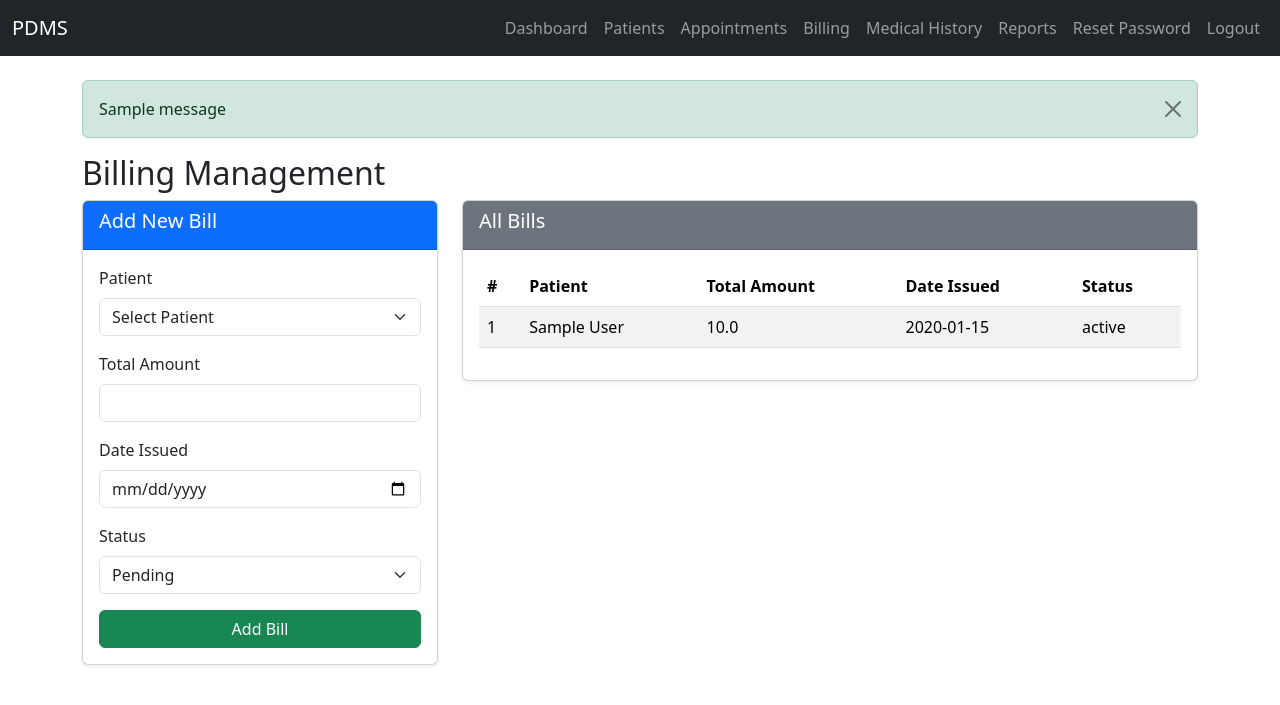
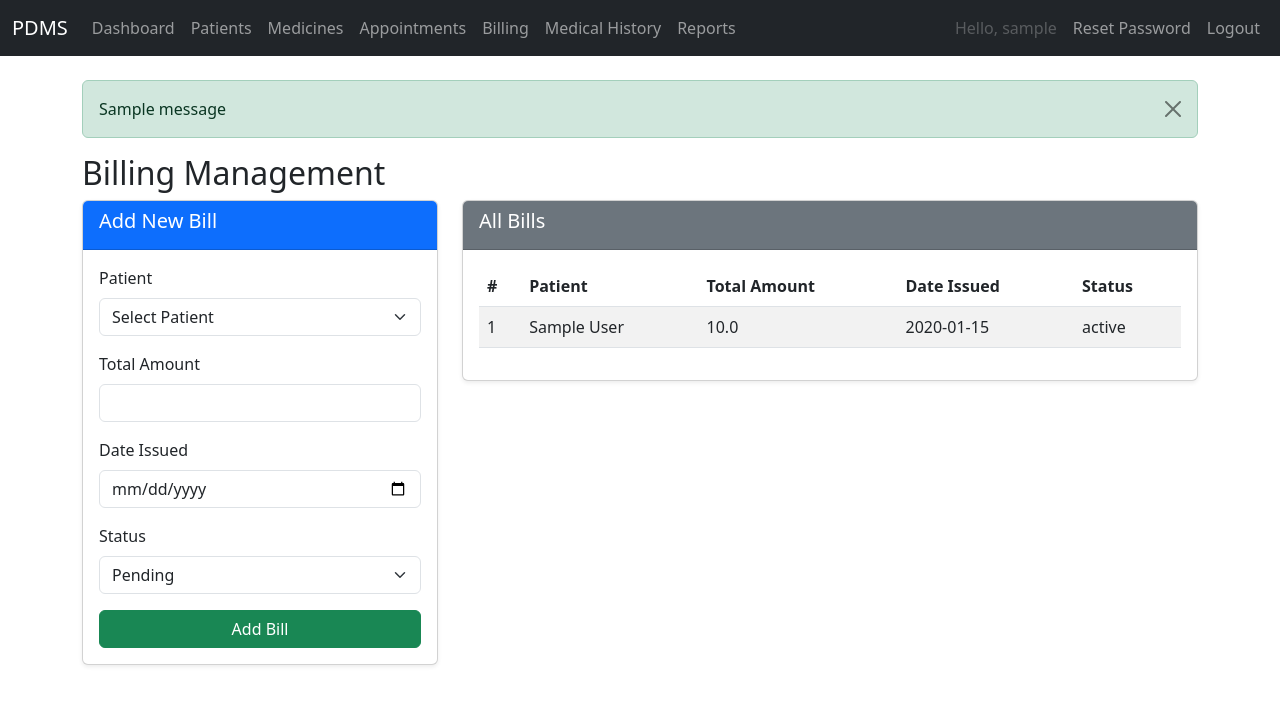
Before and after one commit to onesmuson/Patient-Data-Management-System-PDMS-, a Flask app: page /billing in a window 1280 px wide. Shown: the top 705 px of the page. Run offline with Flask 3, Linux system fonts and the light colour scheme; a user stored in the database is signed in; tables that the repository leaves empty hold one stand-in row (values such as "Sample post"); one stand-in notice (Sample message) is shown.

Commit message:
Update base.html

```diff
--- a/templates/base.html
+++ b/templates/base.html
@@ -1,43 +1,52 @@
-<!DOCTYPE html>
+<!doctype html>
 <html lang="en">
 <head>
-    <meta charset="UTF-8">
-    <title>Patient Management System</title>
-    <link href="https://cdn.jsdelivr.net/npm/bootstrap@5.3.1/dist/css/bootstrap.min.css" rel="stylesheet">
+  <meta charset="utf-8"/>
+  <meta name="viewport" content="width=device-width,initial-scale=1"/>
+  <title>PDMS</title>
+  <link href="https://cdn.jsdelivr.net/npm/bootstrap@5.3.0/dist/css/bootstrap.min.css" rel="stylesheet"/>
 </head>
 <body>
 <nav class="navbar navbar-expand-lg navbar-dark bg-dark">
   <div class="container-fluid">
     <a class="navbar-brand" href="{{ url_for('dashboard') }}">PDMS</a>
-    <button class="navbar-toggler" type="button" data-bs-toggle="collapse" data-bs-target="#navbarNav">
+    <button class="navbar-toggler" type="button" data-bs-toggle="collapse" data-bs-target="#nav">
       <span class="navbar-toggler-icon"></span>
     </button>
-    <div class="collapse navbar-collapse" id="navbarNav">
-      <ul class="navbar-nav ms-auto">
+    <div class="collapse navbar-collapse" id="nav">
+      <ul class="navbar-nav me-auto mb-2 mb-lg-0">
         {% if current_user.is_authenticated %}
         <li class="nav-item"><a class="nav-link" href="{{ url_for('dashboard') }}">Dashboard</a></li>
         <li class="nav-item"><a class="nav-link" href="{{ url_for('patients') }}">Patients</a></li>
+        <li class="nav-item"><a class="nav-link" href="{{ url_for('medicines') }}">Medicines</a></li>
         <li class="nav-item"><a class="nav-link" href="{{ url_for('appointments') }}">Appointments</a></li>
         <li class="nav-item"><a class="nav-link" href="{{ url_for('billing') }}">Billing</a></li>
         <li class="nav-item"><a class="nav-link" href="{{ url_for('medical_history') }}">Medical History</a></li>
         <li class="nav-item"><a class="nav-link" href="{{ url_for('reports') }}">Reports</a></li>
+        {% endif %}
+      </ul>
+
+      <ul class="navbar-nav ms-auto">
+        {% if current_user.is_authenticated %}
+          <li class="nav-item"><span class="nav-link disabled">Hello, {{ current_user.username }}</span></li>
           <li class="nav-item"><a class="nav-link" href="{{ url_for('reset_password') }}">Reset Password</a></li>
           <li class="nav-item"><a class="nav-link" href="{{ url_for('logout') }}">Logout</a></li>
         {% else %}
           <li class="nav-item"><a class="nav-link" href="{{ url_for('login') }}">Login</a></li>
+          <li class="nav-item"><a class="nav-link" href="{{ url_for('register') }}">Register</a></li>
+          <li class="nav-item"><a class="nav-link" href="{{ url_for('forgot_password') }}">Forgot Password</a></li>
         {% endif %}
       </ul>
     </div>
   </div>
 </nav>
 
-<div class="container mt-4">
+<div class="container my-4">
   {% with messages = get_flashed_messages(with_categories=true) %}
     {% if messages %}
-        {% for category, message in messages %}
-          <div class="alert alert-{{ category }} alert-dismissible fade show" role="alert">
-            {{ message }}
-            <button type="button" class="btn-close" data-bs-dismiss="alert"></button>
+      {% for cat, msg in messages %}
+        <div class="alert alert-{{ cat }} alert-dismissible fade show" role="alert">
+          {{ msg }} <button class="btn-close" data-bs-dismiss="alert"></button>
         </div>
       {% endfor %}
     {% endif %}
@@ -46,6 +55,6 @@
   {% block content %}{% endblock %}
 </div>
 
-<script src="https://cdn.jsdelivr.net/npm/bootstrap@5.3.1/dist/js/bootstrap.bundle.min.js"></script>
+<script src="https://cdn.jsdelivr.net/npm/bootstrap@5.3.0/dist/js/bootstrap.bundle.min.js"></script>
 </body>
 </html>
```
Lines whose indentation alone changed are shown as unchanged.
